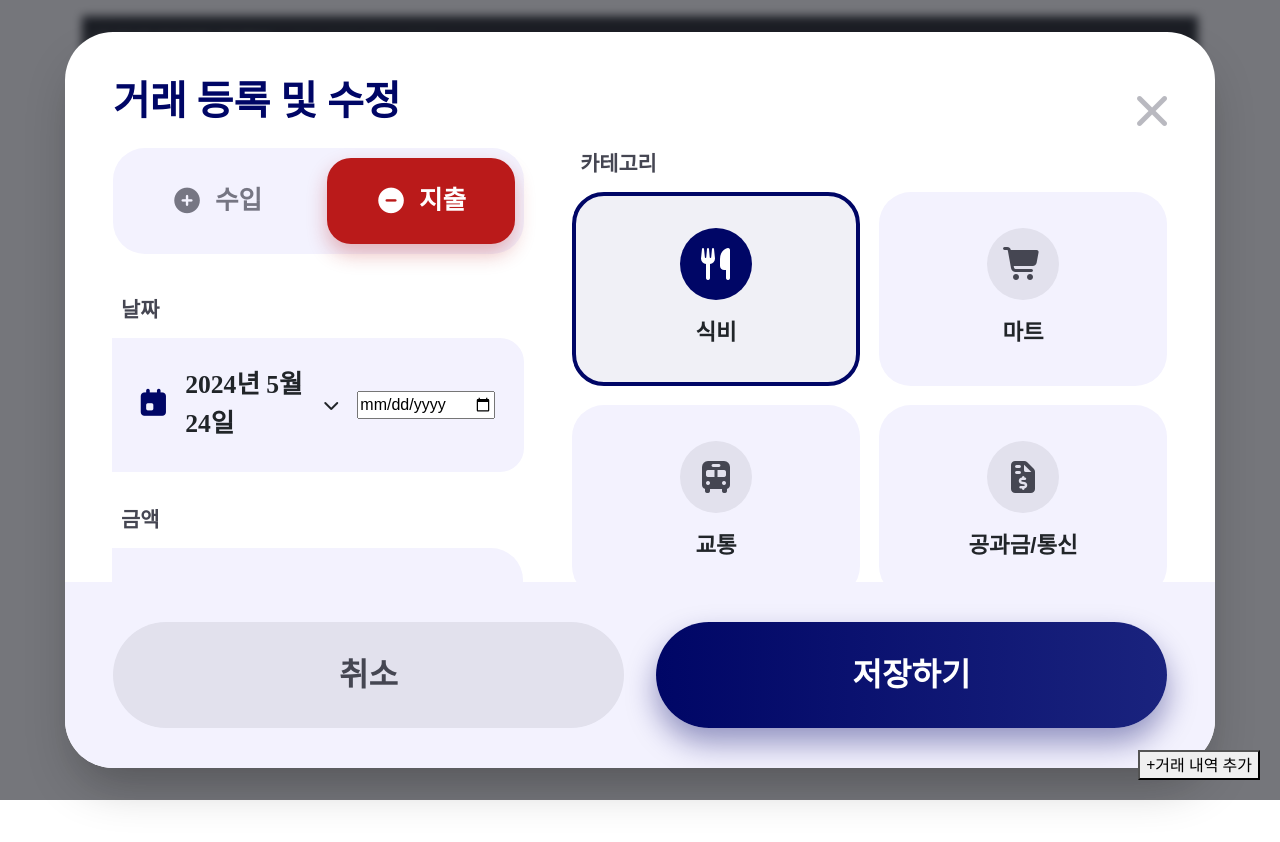
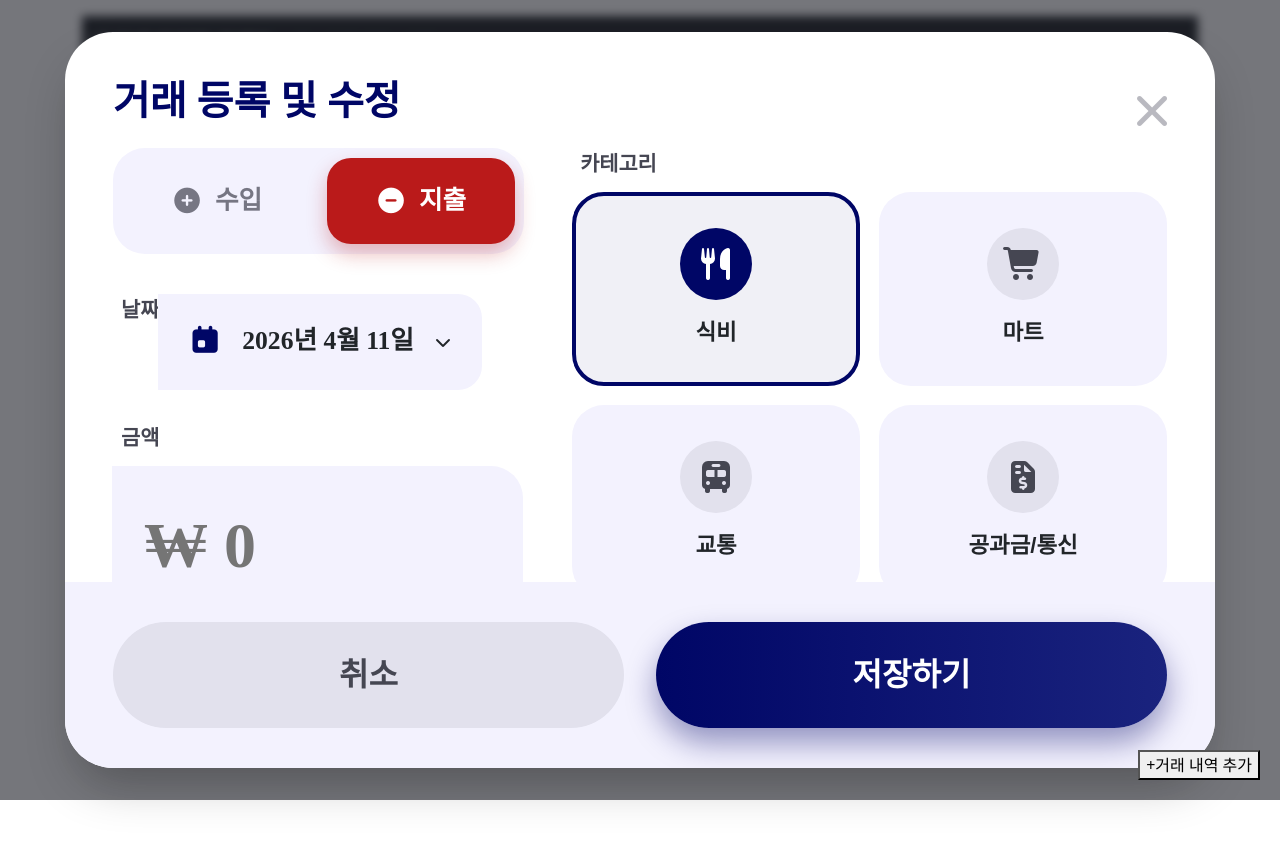
Before and after one commit to KBSkeletonTeam4/Team4_skeleton, a Vue app: page /history/transaction/1 in a window 1280 px wide. Shown: the top 842 px of the page. Built offline with nearby package versions, Linux system fonts and the light colour scheme.

Commit message:
fix: Improve date selecter

```diff
--- a/src/pages/Home.vue
+++ b/src/pages/Home.vue
@@ -1,7 +1,7 @@
 <template>
   <div class="component-wrapper p-3">
     <h2>홈</h2>
-    <FloatingAddBtn />
+    <FloatingAddBtn @add-click="$router.push({ name: 'transaction/add' })" />
     <RouterView />
   </div>
 </template>
@@ -10,10 +10,10 @@
 /**
  * 1. 외부 모듈 및 컴포넌트 Import
  */
-import { ref, computed, onMounted } from "vue";
+import { ref, computed, onMounted } from 'vue';
 // import { useRouter, useRoute } from 'vue-router';
 // import { useTransactionStore } from '@/stores/useTransactionStore';
-import FloatingAddBtn from "@/components/common/FloatingAddBtn.vue";
+import FloatingAddBtn from '@/components/common/FloatingAddBtn.vue';
 /**
  * 2. Props 및 Emits 정의 (부모-자식 간 데이터 전달이 필요할 때 사용)
  */
@@ -44,7 +44,7 @@ const isLoading = ref(false);
  */
 const handleAction = () => {
   // 클릭 등의 이벤트 발생 시 실행될 로직
-  console.log("Action triggered!");
+  console.log('Action triggered!');
 };
 
 /**
--- a/src/pages/Transaction.vue
+++ b/src/pages/Transaction.vue
@@ -37,10 +37,13 @@
 
               <div class="input-group">
                 <label class="input-label">날짜</label>
-                <div class="date-selector" @click="openDatePicker">
+                <div class="date-selector">
                   <i class="fa-solid fa-calendar-day icon-primary"></i>
                   <span class="date-text">{{ formattedDate }}</span>
-                  <i class="fa-solid fa-chevron-down icon-expand"></i>
+                  <i
+                    class="fa-solid fa-chevron-down icon-expand"
+                    @click.stop="openDatePicker"
+                  ></i>
 
                   <input
                     ref="dateInputRef"
@@ -103,44 +106,55 @@
 </template>
 
 <script setup>
-import { ref, computed } from "vue";
+import { ref, computed } from 'vue';
 
 // --- 모달 및 입력 상태 ---
 const isModalOpen = ref(true); // 데모를 위해 기본값 true
-const transactionType = ref("expense");
-const amount = ref("");
-const memo = ref("");
-const selectedCategoryId = ref("1");
-const selectedDate = ref(new Date(2024, 4, 24));
+const transactionType = ref('expense');
+const amount = ref('');
+const memo = ref('');
+const selectedCategoryId = ref('1');
+// const selectedDate = ref(new Date());
+const selectedDate = ref(new Date().toISOString().slice(0, 10)); //
 
 // --- DB 카테고리 데이터 ---
 const incomeCategory = [
-  { id: "1", name: "월급", icon: "fa-solid fa-money-bill-wave" },
-  { id: "2", name: "용돈", icon: "fa-solid fa-envelope-open-text" },
-  { id: "3", name: "이자", icon: "fa-solid fa-piggy-bank" },
-  { id: "4", name: "기타", icon: "fa-solid fa-coins" },
+  { id: '1', name: '월급', icon: 'fa-solid fa-money-bill-wave' },
+  { id: '2', name: '용돈', icon: 'fa-solid fa-envelope-open-text' },
+  { id: '3', name: '이자', icon: 'fa-solid fa-piggy-bank' },
+  { id: '4', name: '기타', icon: 'fa-solid fa-coins' },
 ];
 
 const expenseCategory = [
-  { id: "1", name: "식비", icon: "fa-solid fa-utensils" },
-  { id: "2", name: "마트", icon: "fa-solid fa-cart-shopping" },
-  { id: "3", name: "교통", icon: "fa-solid fa-bus" },
-  { id: "4", name: "공과금/통신", icon: "fa-solid fa-file-invoice-dollar" },
-  { id: "5", name: "병원/약국", icon: "fa-solid fa-notes-medical" },
-  { id: "6", name: "손주/경조사", icon: "fa-solid fa-gift" },
+  { id: '1', name: '식비', icon: 'fa-solid fa-utensils' },
+  { id: '2', name: '마트', icon: 'fa-solid fa-cart-shopping' },
+  { id: '3', name: '교통', icon: 'fa-solid fa-bus' },
+  { id: '4', name: '공과금/통신', icon: 'fa-solid fa-file-invoice-dollar' },
+  { id: '5', name: '병원/약국', icon: 'fa-solid fa-notes-medical' },
+  { id: '6', name: '손주/경조사', icon: 'fa-solid fa-gift' },
 ];
 
 // --- Computed ---
 const currentCategories = computed(() => {
-  return transactionType.value === "income" ? incomeCategory : expenseCategory;
+  return transactionType.value === 'income' ? incomeCategory : expenseCategory;
 });
 
+// 날짜 포맷팅 수정: Date 객체가 아닌 문자열을 받도록 함. openDatePicker에서 고른 값이 문자열로 전달되기 때문
 const formattedDate = computed(() => {
-  const y = selectedDate.value.getFullYear();
-  const m = selectedDate.value.getMonth() + 1;
-  const d = selectedDate.value.getDate();
+  if (!selectedDate.value) return '';
+  const date = new Date(selectedDate.value);
+  const y = date.getFullYear();
+  const m = date.getMonth() + 1;
+  const d = date.getDate();
   return `${y}년 ${m}월 ${d}일`;
 });
+
+const dateInputRef = ref(null);
+const openDatePicker = () => {
+  const input = dateInputRef.value;
+  input?.showPicker?.(); // 크롬
+  input?.click(); // fallback
+};
 
 // --- Methods ---
 const openModal = () => {
@@ -152,20 +166,20 @@ const closeModal = () => {
 
 const changeType = (type) => {
   transactionType.value = type;
-  selectedCategoryId.value = "1";
+  selectedCategoryId.value = '1';
 };
 
 const saveTransaction = () => {
   const category = currentCategories.value.find(
     (c) => c.id === selectedCategoryId.value,
   );
-  console.log("저장 데이터:", {
+  console.log('저장 데이터:', {
     type: transactionType.value,
     amount: amount.value,
     category: category?.name,
     memo: memo.value,
   });
-  alert("성공적으로 저장되었습니다.");
+  alert('성공적으로 저장되었습니다.');
   closeModal();
 };
 </script>
@@ -180,7 +194,7 @@ const saveTransaction = () => {
   --surface-low: #f3f2fe;
   --on-surface: #1a1b23;
   --outline: #767683;
-  font-family: "Public Sans", sans-serif;
+  font-family: 'Public Sans', sans-serif;
   min-height: 100vh;
   background-color: var(--surface);
 }
@@ -199,7 +213,7 @@ const saveTransaction = () => {
   align-items: center;
 }
 .logo {
-  font-family: "Lexend";
+  font-family: 'Lexend';
   font-size: 1.5rem;
   font-weight: 900;
   color: var(--primary);
@@ -213,7 +227,7 @@ const saveTransaction = () => {
   text-decoration: none;
   color: #475569;
   font-weight: 600;
-  font-family: "Lexend";
+  font-family: 'Lexend';
 }
 .nav-link.active {
   color: var(--primary);
@@ -299,7 +313,7 @@ const saveTransaction = () => {
   align-items: center;
 }
 .modal-title {
-  font-family: "Lexend";
+  font-family: 'Lexend';
   font-size: 2.5rem;
   font-weight: 800;
   color: var(--primary);
@@ -348,7 +362,7 @@ const saveTransaction = () => {
   padding: 1.5rem;
   border-radius: 1.5rem;
   border: none;
-  font-family: "Lexend";
+  font-family: 'Lexend';
   font-size: 1.6rem;
   font-weight: 700;
   cursor: pointer;
@@ -389,9 +403,15 @@ const saveTransaction = () => {
   cursor: pointer;
 }
 .date-text {
-  font-family: "Lexend";
+  font-family: 'Lexend';
   font-size: 1.6rem;
   font-weight: 700;
+}
+
+.hidden-date-input {
+  position: absolute;
+  opacity: 0;
+  pointer-events: none;
 }
 .icon-primary {
   color: var(--primary);
@@ -399,7 +419,7 @@ const saveTransaction = () => {
 }
 .amount-input {
   width: 100%;
-  font-family: "Lexend";
+  font-family: 'Lexend';
   font-size: 4rem;
   font-weight: 900;
   padding: 2rem;
@@ -475,7 +495,7 @@ const saveTransaction = () => {
 .btn-save {
   padding: 1.8rem;
   border-radius: 5rem;
-  font-family: "Lexend";
+  font-family: 'Lexend';
   font-size: 2rem;
   font-weight: 900;
   cursor: pointer;
```
